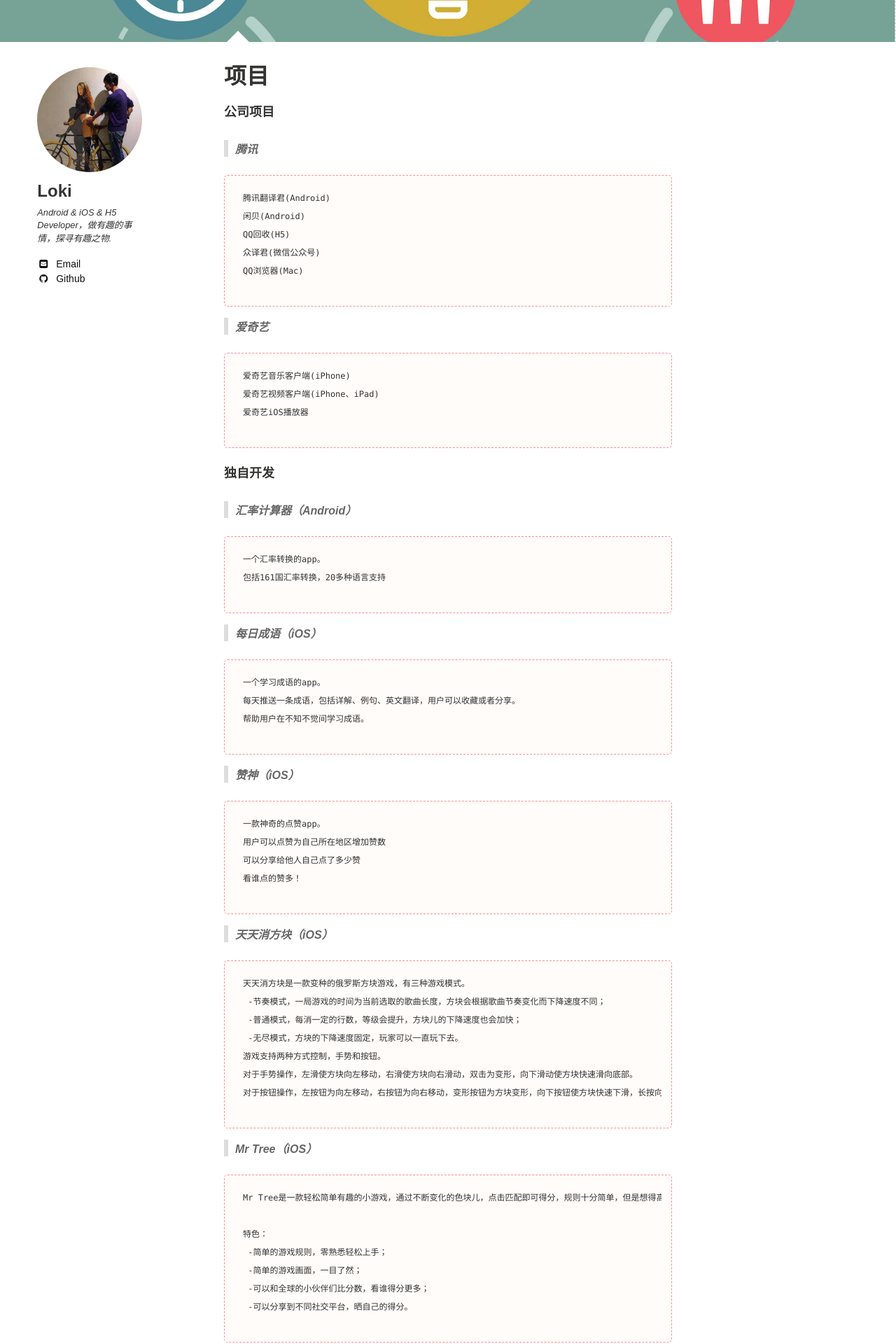
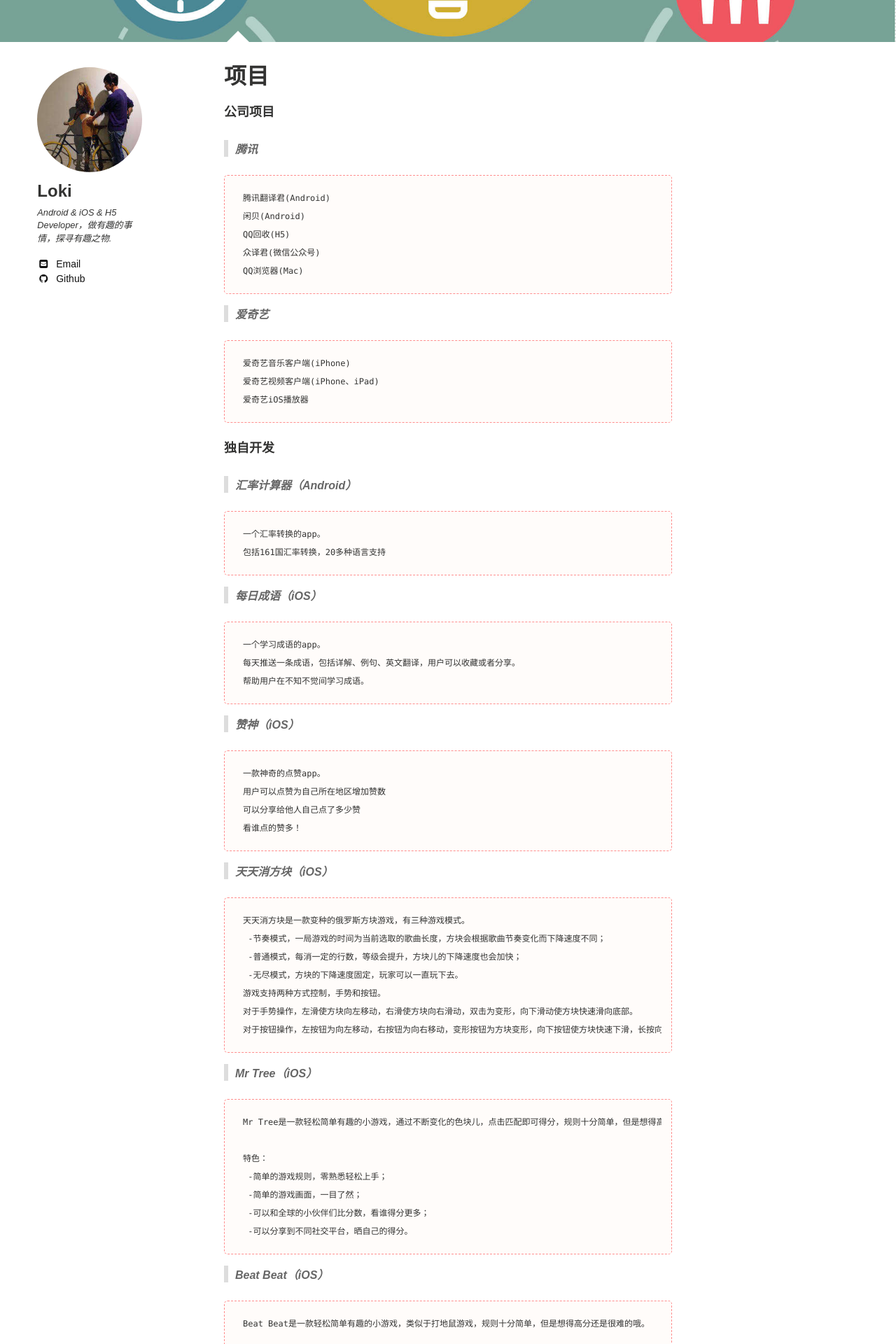
Before and after one commit to yang7229693/yang7229693.github.io, a Jekyll site: the page built from project/index.md, in a window 1280 px wide. Shown: the part 365-2285 px from the top of the page at 70% size. Built offline with Jekyll 4.4.1, drawn with Linux system fonts in a browser that asks for light colours.

Commit message:
modify css

```diff
--- a/_sass/pygments.scss
+++ b/_sass/pygments.scss
@@ -7,7 +7,7 @@
 	font-family: $code-font;
 	@include font(12);
 	color: #333332;
-	margin-bottom: 1.5em;
+	//margin-bottom: 1.5em;
 	@include rounded(4px);
 	pre {
 		position: relative;
```
